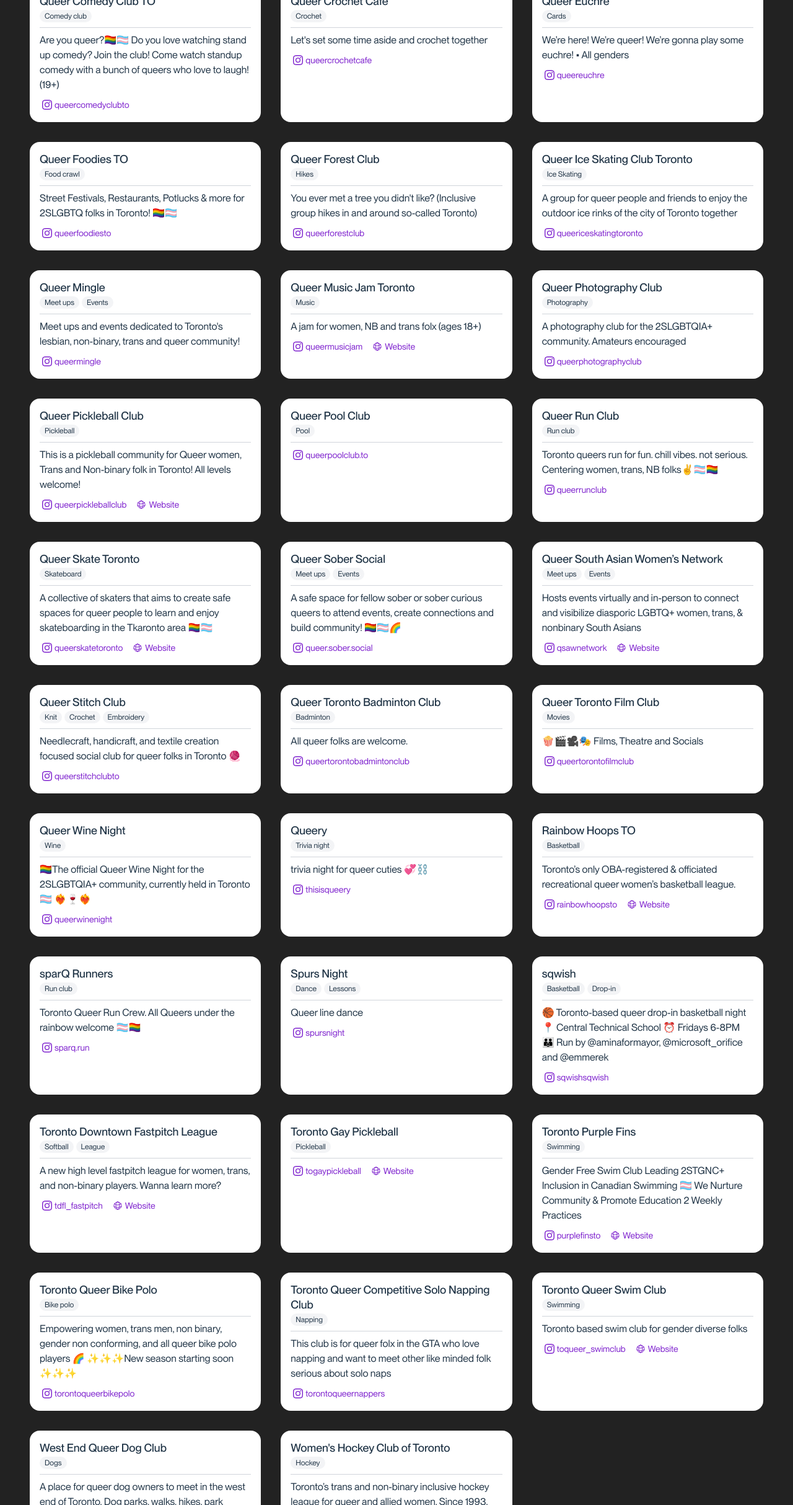
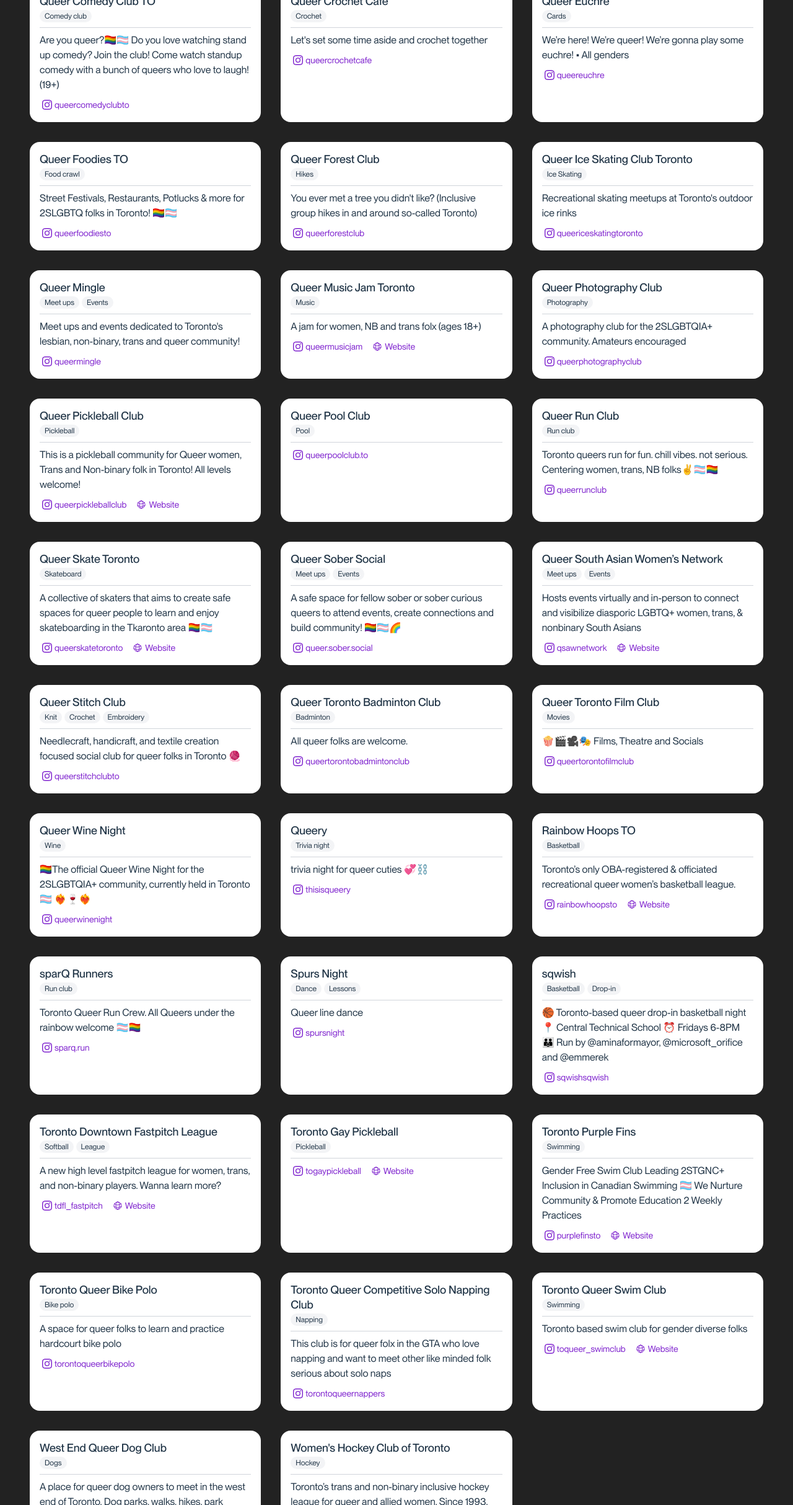
Before and after one commit to roneilla/queer-club-directory, a React (Vite) app: page / in a window 1280 px wide. Shown: the part 1799-4227 px from the top of the page at 62% size. Built offline with nearby package versions, Linux system fonts and the light colour scheme.

Commit message:
updated description

```diff
--- a/src/directoryData.ts
+++ b/src/directoryData.ts
@@ -218,8 +218,7 @@
 	},
 	{
 		name: 'Queer Ice Skating Club Toronto',
-		description:
-			'A group for queer people and friends to enjoy the outdoor ice rinks of the city of Toronto together',
+		description: `Recreational skating meetups at Toronto's outdoor ice rinks`,
 		instagram: 'queericeskatingtoronto',
 		website: '',
 		category: 'sports',
@@ -383,7 +382,7 @@
 	{
 		name: 'Toronto Queer Bike Polo',
 		description:
-			'Empowering women, trans men, non binary, gender non conforming, and all queer bike polo players 🌈\n✨✨✨New season starting soon ✨✨✨',
+			'A space for queer folks to learn and practice hardcourt bike polo',
 		instagram: 'torontoqueerbikepolo',
 		website: '',
 		category: 'sports',
```
